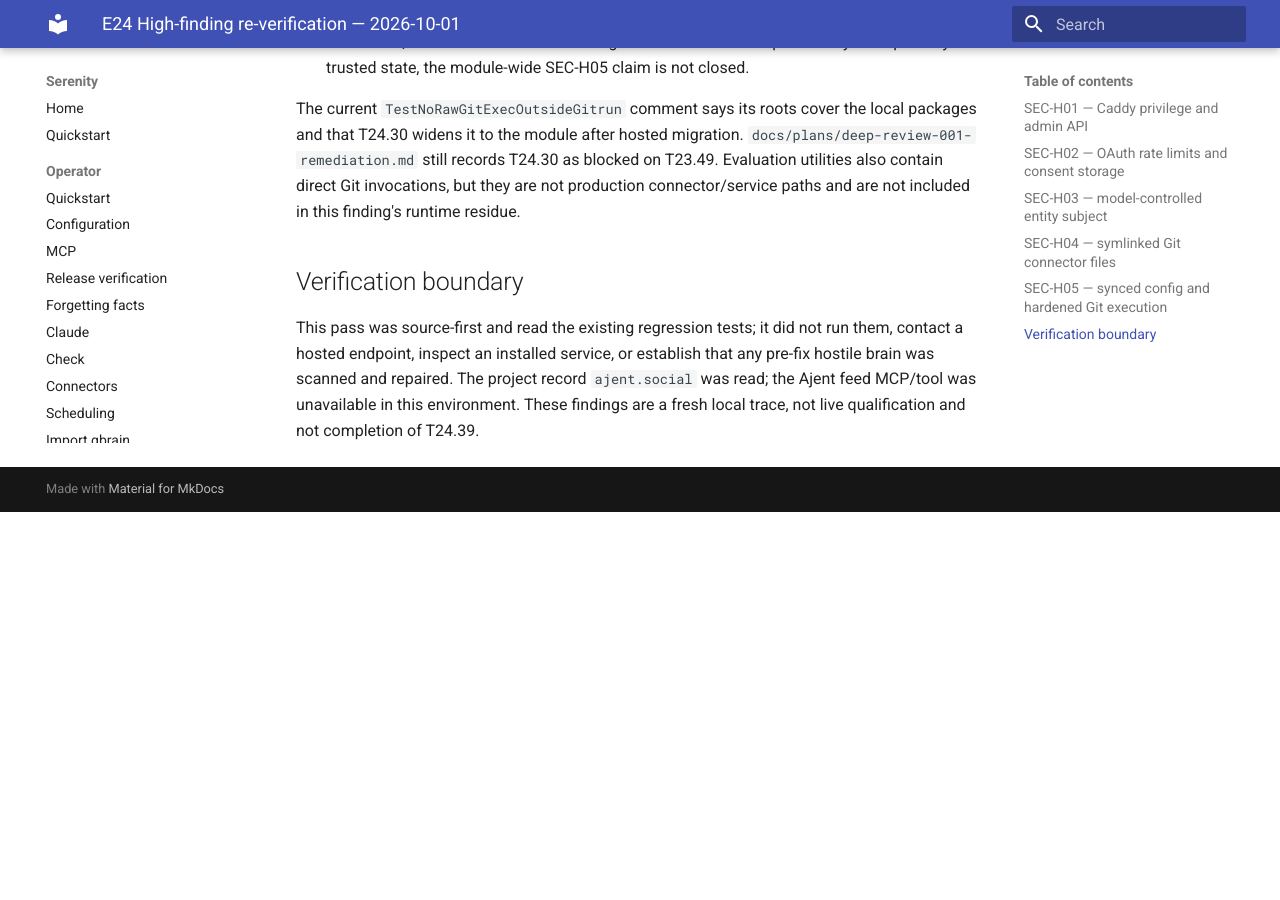
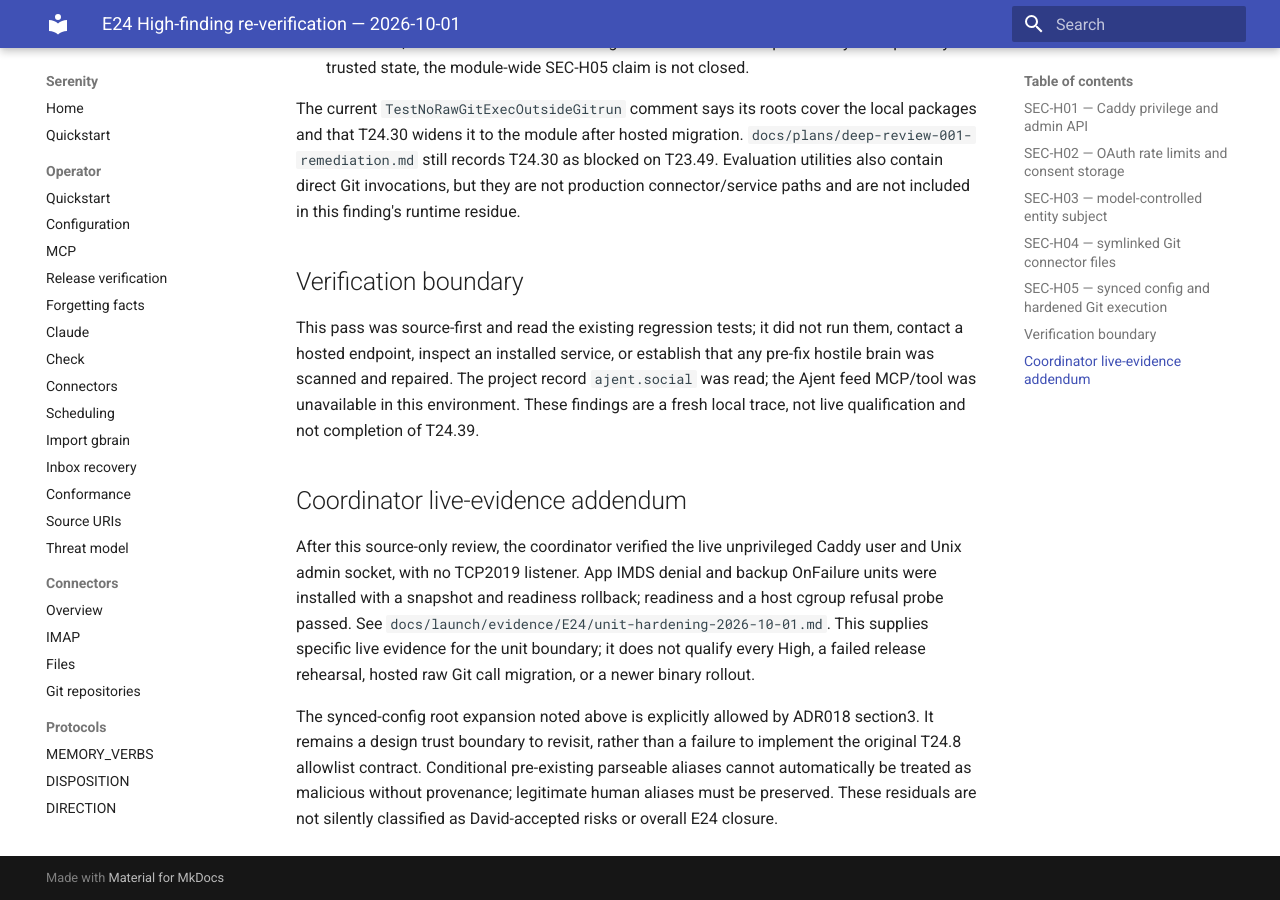
Before and after one commit to sirerun/serenity, an MkDocs documentation site: the page built from docs/plans/e24-high-reverification-2026-10-01.md, in a window 1280 px wide and 900 px high, scrolled down 4472 px. Built offline with MkDocs 1.6.1 and Material for MkDocs 9.7.7, drawn with Linux system fonts in a browser that asks for light colours; before the commit the page ends 4984 px from its top, so only the background shows below that.

Commit message:
docs: record independent review boundaries and completed tombstone route

```diff
--- a/docs/plans/e24-high-reverification-2026-10-01.md
+++ b/docs/plans/e24-high-reverification-2026-10-01.md
@@ -192,3 +192,20 @@
 `ajent.social` was read; the Ajent feed MCP/tool was unavailable in this
 environment. These findings are a fresh local trace, not live qualification
 and not completion of T24.39.
+
+## Coordinator live-evidence addendum
+
+After this source-only review, the coordinator verified the live unprivileged
+Caddy user and Unix admin socket, with no TCP2019 listener. App IMDS denial and
+backup OnFailure units were installed with a snapshot and readiness rollback;
+readiness and a host cgroup refusal probe passed. See
+`docs/launch/evidence/E24/unit-hardening-2026-10-01.md`. This supplies specific
+live evidence for the unit boundary; it does not qualify every High, a failed
+release rehearsal, hosted raw Git call migration, or a newer binary rollout.
+
+The synced-config root expansion noted above is explicitly allowed by ADR018
+section3. It remains a design trust boundary to revisit, rather than a failure
+to implement the original T24.8 allowlist contract. Conditional pre-existing
+parseable aliases cannot automatically be treated as malicious without
+provenance; legitimate human aliases must be preserved. These residuals are
+not silently classified as David-accepted risks or overall E24 closure.
```
Also changed, not shown: docs/plans/e24-continuation-2026-10-01.md (+5 -0 lines), docs/roadmap.md (+1 -1 lines).
